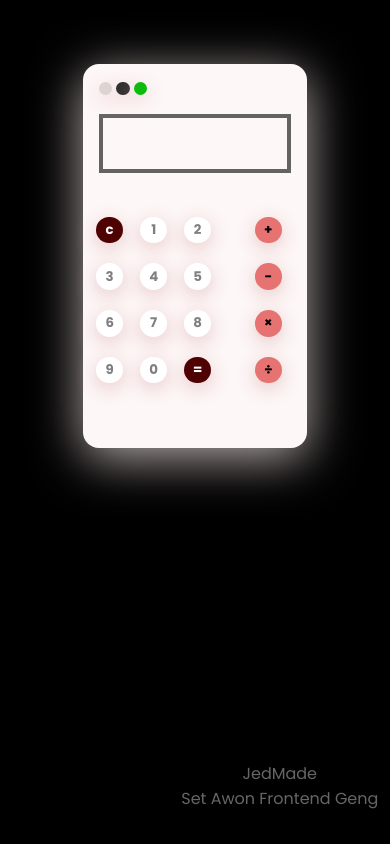
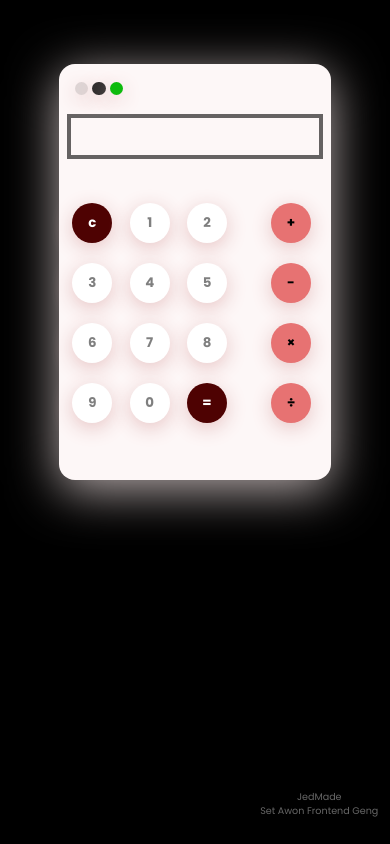
Before and after one commit to OladetounJed/jed-calculator, a plain HTML site: page index.html in a window 390 px wide. Drawn offline with Linux system fonts and the light colour scheme.

Commit message:
Mobile Responsiveness Fixed

```diff
--- a/style.css
+++ b/style.css
@@ -102,15 +102,20 @@ textarea:focus {
 
 @media (max-width: 700px) {
     .parent-container {
-        width: 14em;
-        height: 24em;
+        width: 17em;
+        height: 26em;
     }
     .output-field {
-        width: 80%;
+        width: 90%;
+        height: 2.5em;
     }
 
     button {
-        width: 2em;
-        height: 2em;
+        width: 3em;
+        height: 3em;
+    }
+
+    .signature {
+        font-size: 0.6em;
     }
 }
```
